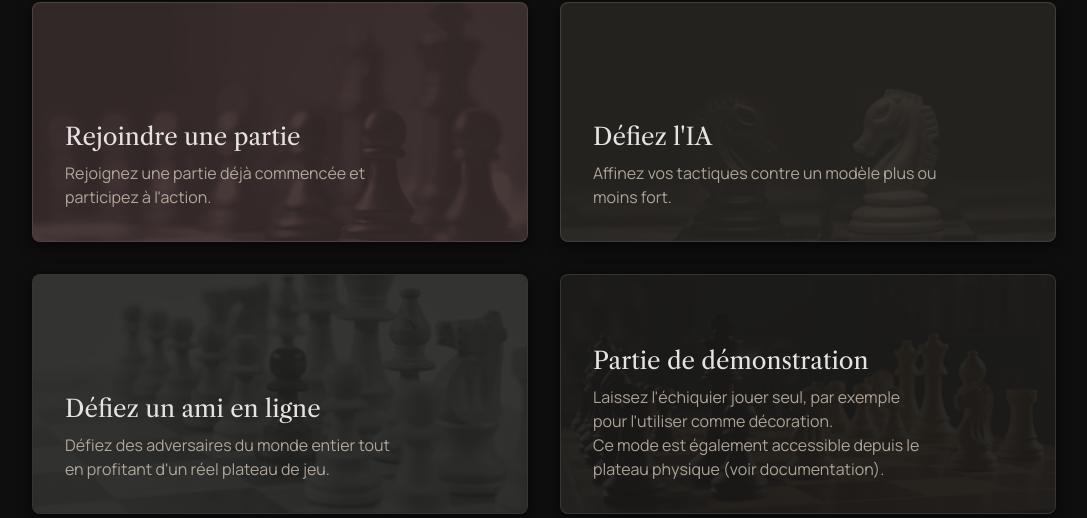
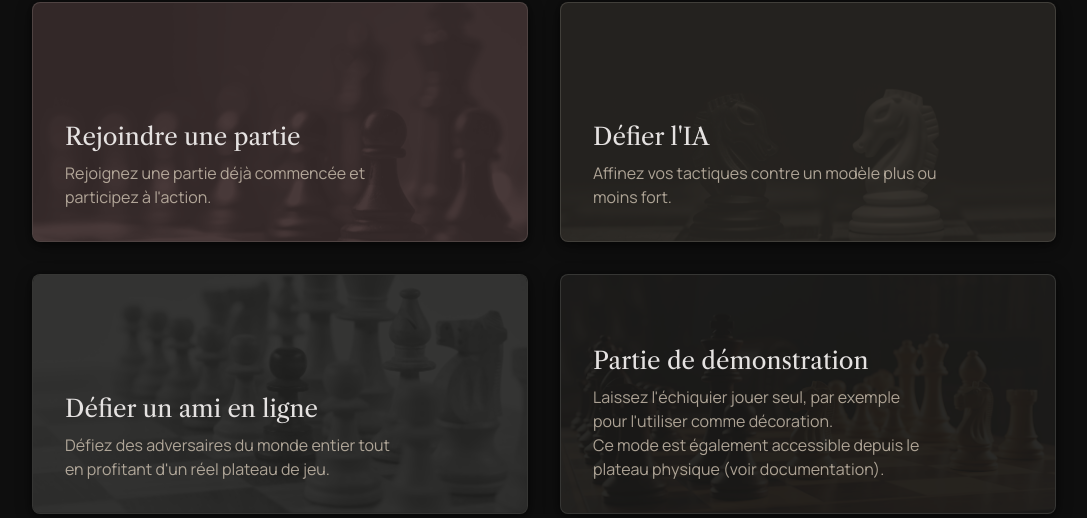
Before and after one commit to LeNonante/PE_Echiquier, a Flask app: page / in a window 1280 px wide. Shown: the part 230-748 px from the top of the page, without its empty margins (96-1183 px from the left). Run offline with Flask 3, Linux system fonts and the light colour scheme; some libraries are stand-ins or nearby versions.

Commit message:
Changement du nom pour MAEL

```diff
--- a/interface_test/templates/create_ia.html
+++ b/interface_test/templates/create_ia.html
@@ -4,7 +4,7 @@
         <meta charset="utf-8">
         <meta name="viewport" content="width=device-width, initial-scale=1.0">
         <meta http-equiv="X-UA-Compatible" content="IE=edge,chrome=1">
-        <title>Checkmate - Partie contre l'IA</title>
+        <title>M.A.E.L. - Partie contre l'IA</title>
 
         <script src="https://cdn.tailwindcss.com?plugins=forms,container-queries"></script>
         <link href="https://fonts.googleapis.com/css2?family=Material+Symbols+Outlined:wght,FILL@100..700,0..1&display=swap" rel="stylesheet">
--- a/interface_test/templates/create_online.html
+++ b/interface_test/templates/create_online.html
@@ -4,7 +4,7 @@
         <meta charset="utf-8">
         <meta name="viewport" content="width=device-width, initial-scale=1.0">
         <meta http-equiv="X-UA-Compatible" content="IE=edge,chrome=1">
-        <title>Checkmate - Partie en ligne</title>
+        <title>M.A.E.L. - Partie en ligne</title>
 
         <script src="https://cdn.tailwindcss.com?plugins=forms,container-queries"></script>
         <link href="https://fonts.googleapis.com/css2?family=Material+Symbols+Outlined:wght,FILL@100..700,0..1&display=swap" rel="stylesheet">
--- a/interface_test/templates/index.html
+++ b/interface_test/templates/index.html
@@ -154,7 +154,7 @@
                             class="card-bg-image card-bg-ai opacity-20 mix-blend-overlay"
                         ></div>
                         <div class="card-content">
-                            <h3 class="card-title mb-2">Défiez l'IA</h3>
+                            <h3 class="card-title mb-2">Défier l'IA</h3>
                             <p class="card-description">Affinez vos tactiques contre un modèle plus ou moins fort.</p>
                         </div>
                     </a>
@@ -166,7 +166,7 @@
                             class="card-bg-image card-bg-online opacity-10 mix-blend-luminosity"
                         ></div>
                         <div class="card-content">
-                            <h3 class="card-title mb-2">Défiez un ami en ligne</h3>
+                            <h3 class="card-title mb-2">Défier un ami en ligne</h3>
                             <p class="card-description">Défiez des adversaires du monde entier tout en profitant d'un réel plateau de jeu.</p>
                         </div>
                     </a>
--- a/interface_test/templates/settings.html
+++ b/interface_test/templates/settings.html
@@ -4,7 +4,7 @@
         <meta charset="utf-8">
         <meta name="viewport" content="width=device-width, initial-scale=1.0">
         <meta http-equiv="X-UA-Compatible" content="IE=edge,chrome=1">
-        <title>Checkmate - Paramètres</title>
+        <title>M.A.E.L. - Paramètres</title>
 
         <script src="https://cdn.tailwindcss.com?plugins=forms,container-queries"></script>
         <link href="https://fonts.googleapis.com/css2?family=Material+Symbols+Outlined:wght,FILL@100..700,0..1&display=swap" rel="stylesheet">
```
